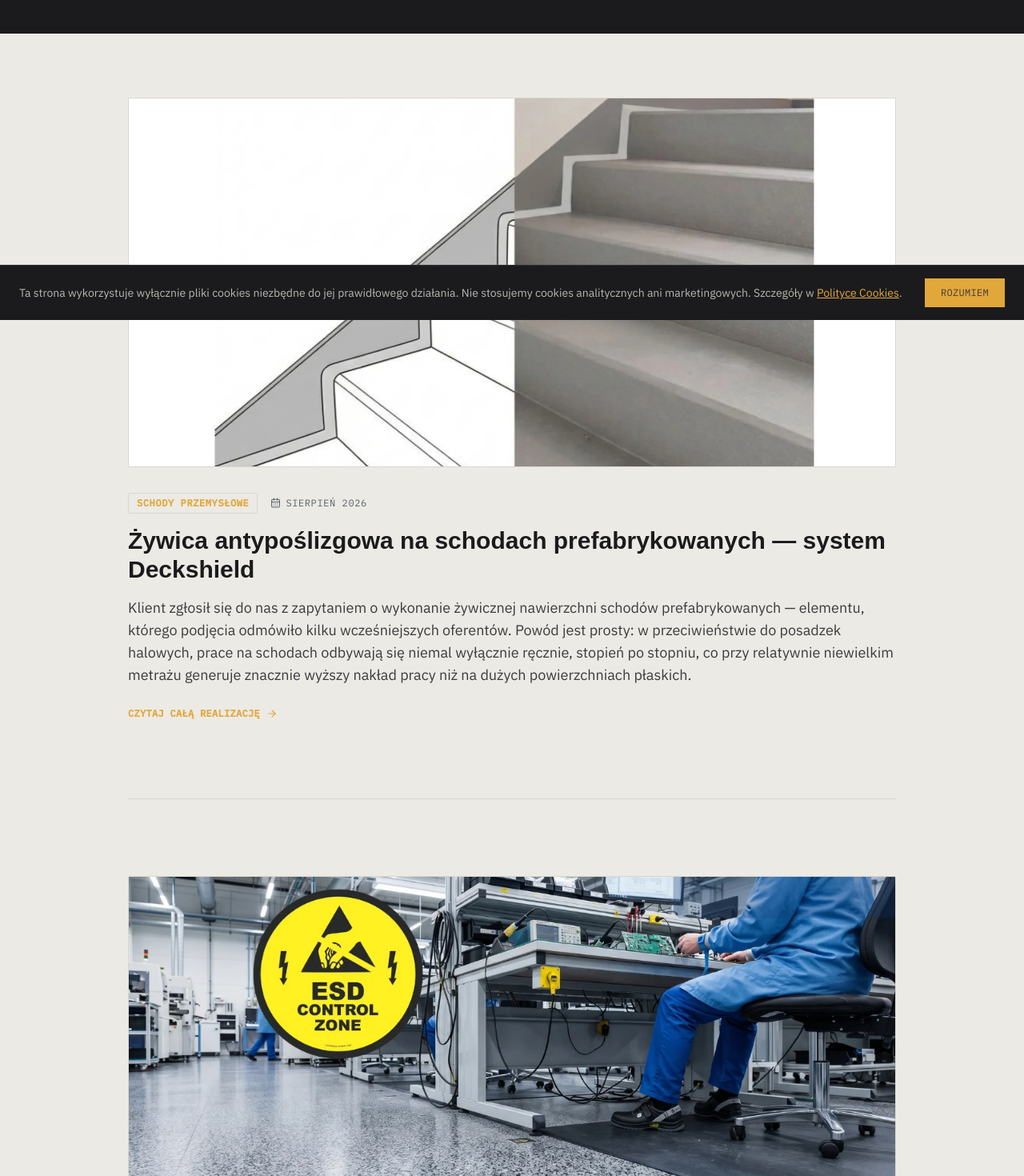
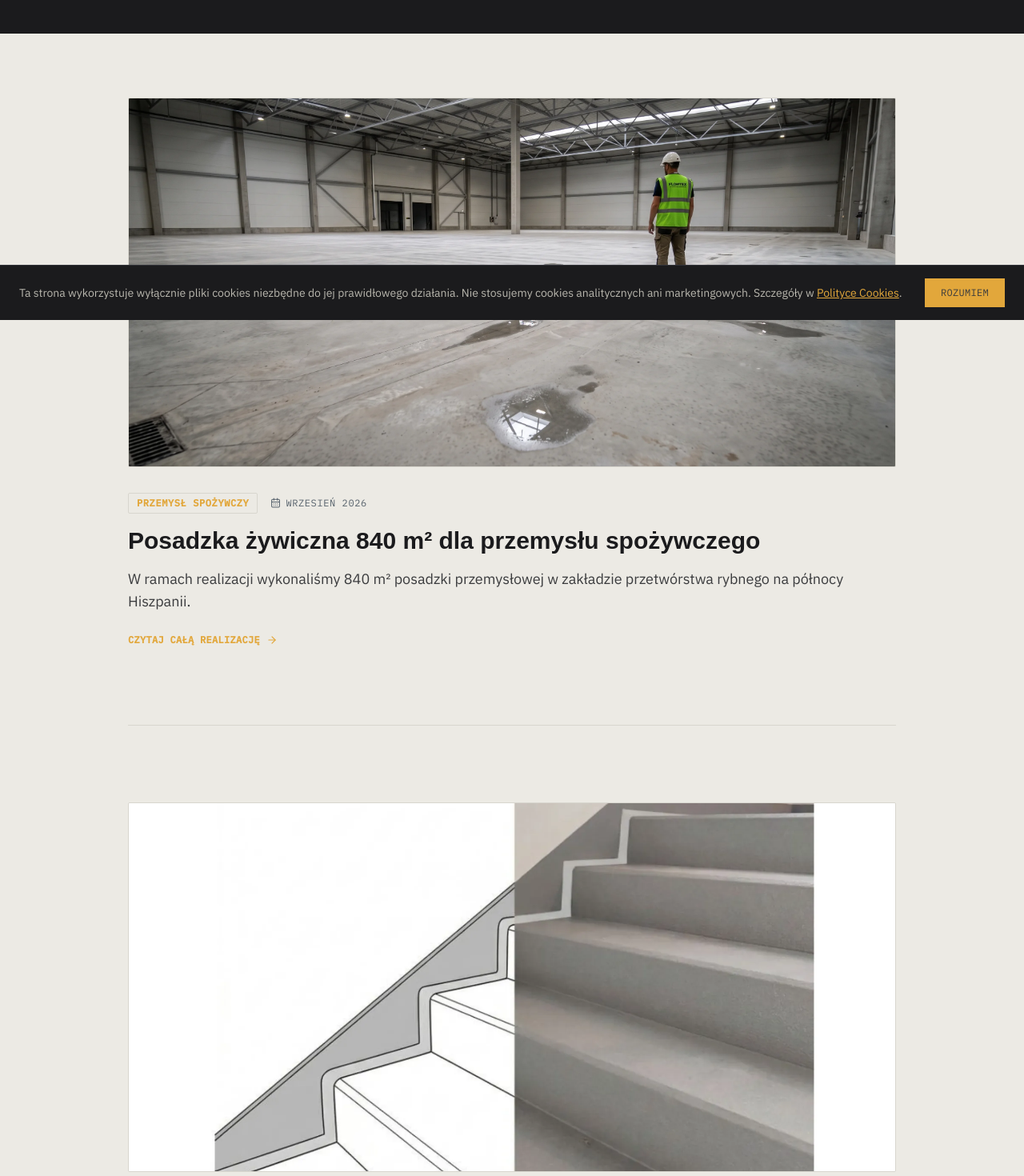
Before and after one commit to Flow-cyber-art/FLOWTEX-Site, a React (Vite) app: page /realizacje in a window 1280 px wide. Shown: the part 400-1870 px from the top of the page at 80% size. Built offline with nearby package versions, Linux system fonts and the light colour scheme; a web font is replaced by a local one.

Commit message:
Add files via upload

```diff
--- a/src/data/realizacje.js
+++ b/src/data/realizacje.js
@@ -24,6 +24,48 @@
     najbardziej pasuje ta realizacja — doda link "Zobacz usługę" pod wpisem
 */
 export const REALIZACJE = [
+  {
+    slug: "posadzka-zywiczna-przemysl-spozywczy-840-m2-hiszpania",
+    title: "Posadzka żywiczna 840 m² dla przemysłu spożywczego",
+    category: "Przemysł spożywczy",
+    date: "Wrzesień 2026",
+    paragraphs: [
+      "W ramach realizacji wykonaliśmy 840 m² posadzki przemysłowej w zakładzie przetwórstwa rybnego na północy Hiszpanii.",
+      "Realizacja wymagała uwzględnienia specyfiki produkcji spożywczej, w tym intensywnego kontaktu z wodą, regularnego mycia powierzchni oraz wymagań związanych z utrzymaniem higieny zakładu.",
+    ],
+    sections: [
+      {
+        heading: "Spadki posadzki i odprowadzanie wody",
+        blocks: [
+          {
+            type: "paragraph",
+            text: "Jednym z istotnych wyzwań było rozwiązanie kwestii spadków posadzki i odprowadzania wody. W zakładach przemysłu spożywczego prawidłowa geometria posadzki i skuteczne odwodnienie mają kluczowe znaczenie dla efektywnego mycia oraz utrzymania powierzchni w odpowiednim stanie higienicznym.",
+          },
+        ],
+      },
+      {
+        heading: "Dobór technologii do warunków eksploatacji",
+        blocks: [
+          {
+            type: "paragraph",
+            text: "Technologię posadzki dobrano z uwzględnieniem warunków eksploatacji obiektu, obciążeń mechanicznych, kontaktu z wodą oraz wymaganej odporności chemicznej.",
+          },
+          {
+            type: "list",
+            items: [
+              { label: "Powierzchnia", text: "840 m²." },
+              { label: "Branża", text: "przemysł spożywczy." },
+              { label: "Specjalizacja", text: "przetwórstwo rybne." },
+              { label: "Lokalizacja", text: "północ Hiszpanii." },
+              { label: "Rodzaj", text: "posadzka przemysłowa / żywiczna." },
+              { label: "Główne wymagania", text: "woda, mycie, higiena, obciążenia mechaniczne, odporność chemiczna." },
+            ],
+          },
+        ],
+      },
+    ],
+    relatedServiceSlug: "posadzki-zywiczne",
+  },
   {
     slug: "zywica-schody-prefabrykowane-deckshield",
     title: "Żywica antypoślizgowa na schodach prefabrykowanych — system Deckshield",
```
Also changed, not shown: src/assets/case-studies/posadzka-zywiczna-przemysl-spozywczy-840-m2-hiszpania.webp (added).
